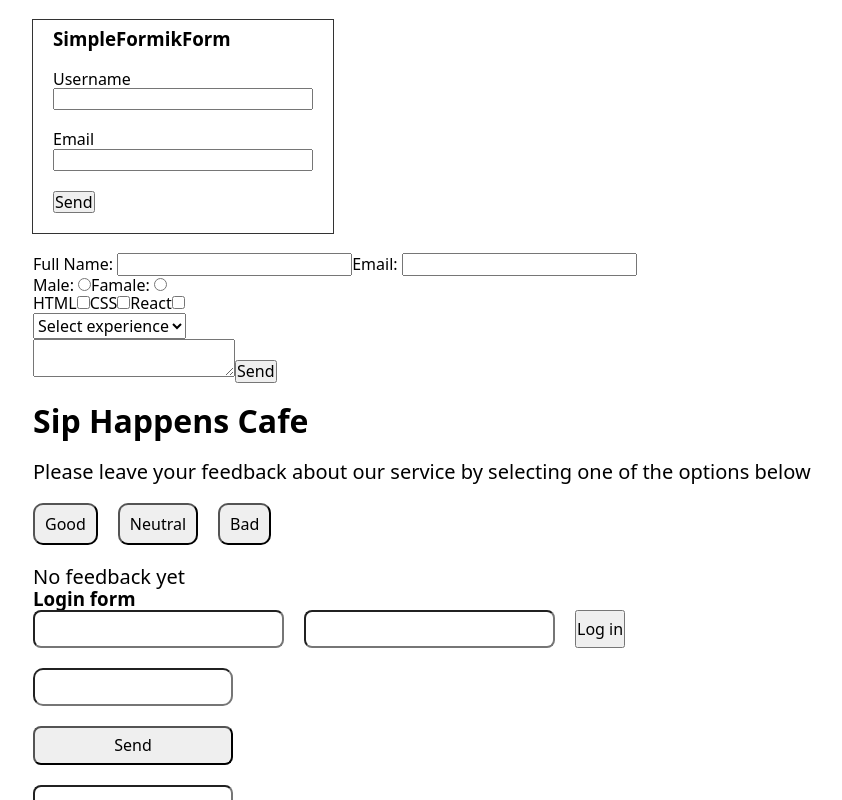
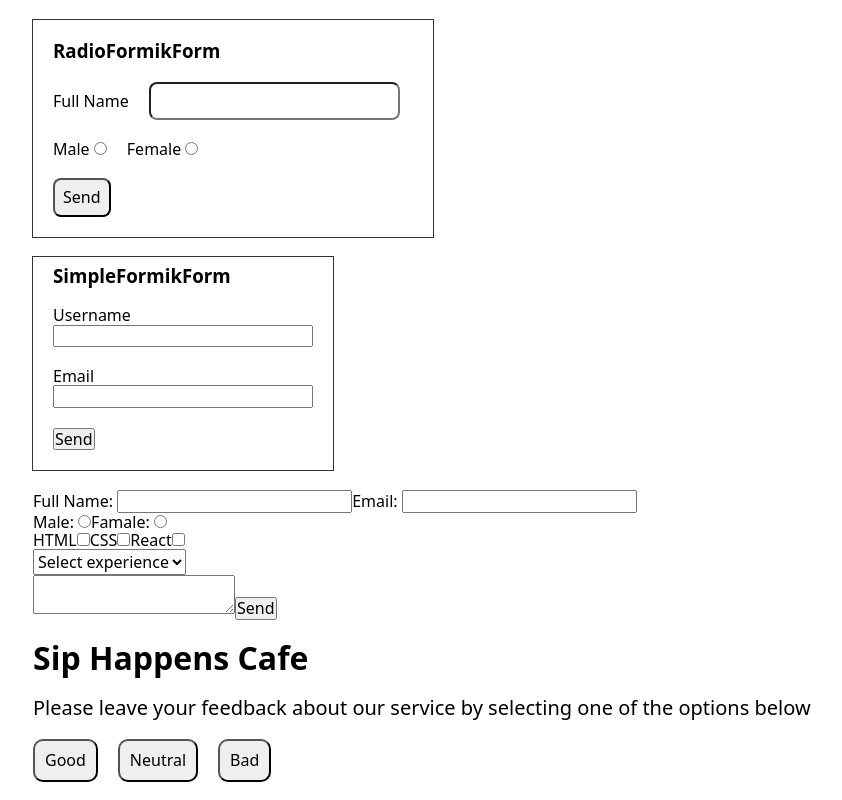
Before and after one commit to Developer-Mykhailo/test-3-react-project, a React (Vite) app: page / in a window 1280 px wide. Shown: the top 800 px of the page, without its empty margins (23-865 px from the left). Built offline with nearby package versions, Linux system fonts and the light colour scheme.

Commit message:
RadioFormikForm

```diff
--- a/src/App.jsx
+++ b/src/App.jsx
@@ -15,6 +15,7 @@ import SignupForm from "./components/SignupForm/SignupForm";
 import SurveyForm from "./components/SurveyForm/SurveyForm";
 import WorkshopForm from "./components/WorkshopForm/WorkshopForm";
 import SimpleFormikForm from "./components/SimpleFormikForm/SimpleFormikForm";
+import RadioFormikForm from "./components/RadioFormikForm/RadioFormikForm";
 
 function App() {
   // state
@@ -63,6 +64,7 @@ function App() {
   //JSX
   return (
     <Container>
+      <RadioFormikForm />
       <SimpleFormikForm />
       <WorkshopForm />
 
--- /dev/null
+++ b/src/components/RadioFormikForm/RadioFormikForm.jsx
@@ -0,0 +1,68 @@
+import { ErrorMessage, Field, Form, Formik } from "formik";
+import { useId } from "react";
+import s from "./RadioFormikForm.module.css";
+import * as Yup from "yup";
+import iziToast from "izitoast";
+
+// state
+const initialValues = {
+  fullname: "",
+  gender: "",
+};
+
+// validation
+const formSchema = Yup.object().shape({
+  fullname: Yup.string().required("must be filled in"),
+  gender: Yup.string().required("choise your gender"),
+});
+
+const RadioFormikForm = () => {
+  // unique id
+  const fullName_id = useId();
+  const male_id = useId();
+  const female_id = useId();
+
+  const handleSubmit = (values, actions) => {
+    console.log(values);
+    actions.resetForm();
+    iziToast.success({
+      message: "Submitted successfully",
+      position: "center",
+    });
+  };
+
+  //JSX
+  return (
+    <Formik
+      initialValues={initialValues}
+      onSubmit={handleSubmit}
+      validationSchema={formSchema}
+    >
+      <Form className={s.form}>
+        <h3 className={s.title}>RadioFormikForm</h3>
+        <div className={s.fullName_wrap}>
+          <label htmlFor={fullName_id}>Full Name</label>
+          <Field type="text" name="fullname" id={fullName_id} />
+          <ErrorMessage name="fullname">
+            {(msg) => <span className={s.error}>{msg}</span>}
+          </ErrorMessage>
+        </div>
+
+        {/* GENDER */}
+        <div className={s.gender_wrap}>
+          <label htmlFor={male_id}>Male </label>
+          <Field type="radio" name="gender" value="male" id={male_id} />
+
+          <label htmlFor={female_id}>Female </label>
+          <Field type="radio" name="gender" value="female" id={female_id} />
+          <ErrorMessage name="gender">
+            {(msg) => <span className={s.error}>{msg}</span>}
+          </ErrorMessage>
+        </div>
+        <button type="submit">Send</button>
+      </Form>
+    </Formik>
+  );
+};
+
+export default RadioFormikForm;
--- /dev/null
+++ b/src/components/RadioFormikForm/RadioFormikForm.module.css
@@ -0,0 +1,46 @@
+.form {
+  max-width: 400px;
+  outline: 1px solid #333;
+  padding: 20px;
+  margin-bottom: 20px;
+}
+
+.title {
+  margin-bottom: 20px;
+}
+
+.fullName_wrap {
+  margin-bottom: 20px;
+
+  & label {
+    margin-right: 20px;
+  }
+
+  & [type="text"] {
+    padding: 8px;
+    border-radius: 8px;
+  }
+}
+
+.required_star {
+  color: red;
+}
+
+.gender_wrap {
+  margin-bottom: 20px;
+
+  & [value="male"] {
+    margin-right: 20px;
+  }
+}
+
+.form button {
+  padding: 8px;
+  border-radius: 8px;
+}
+
+.error {
+  display: block;
+  color: red;
+  font-size: 14px;
+}
```
